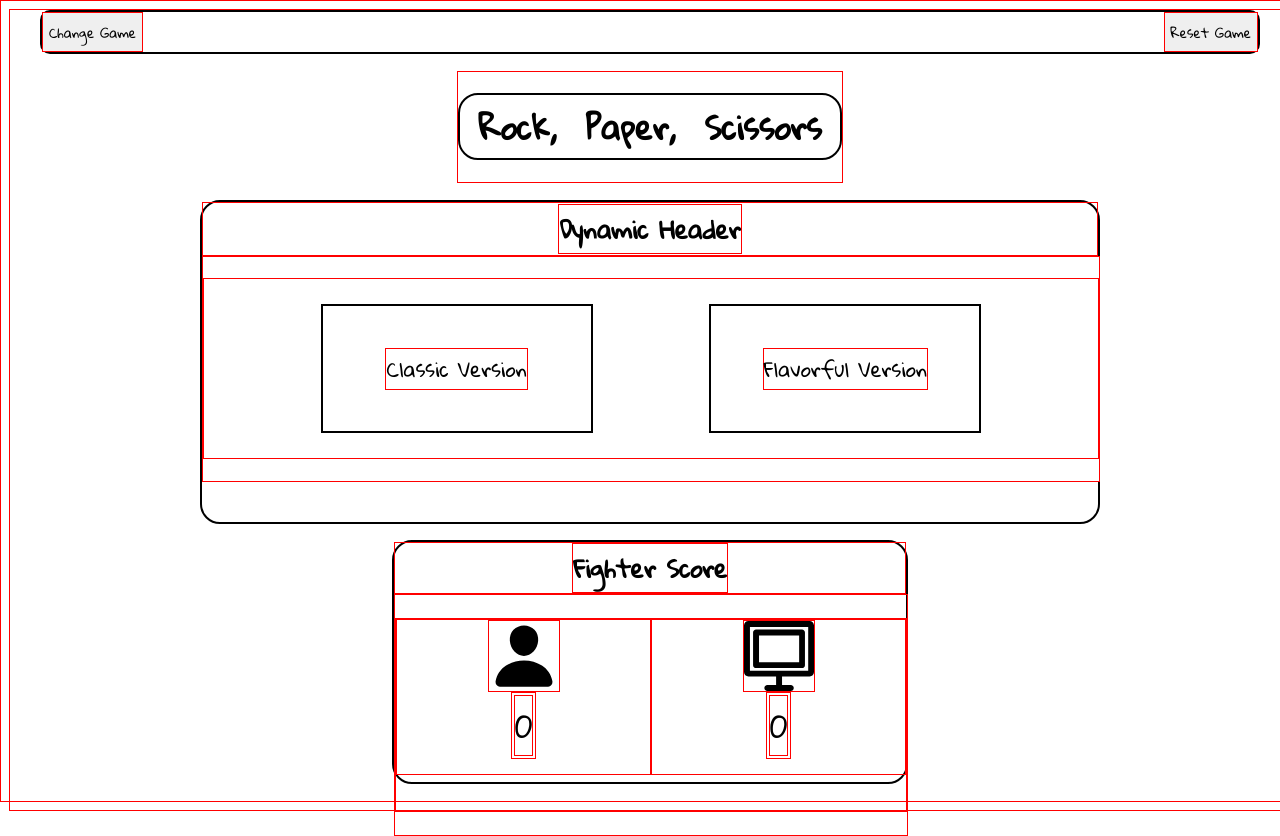
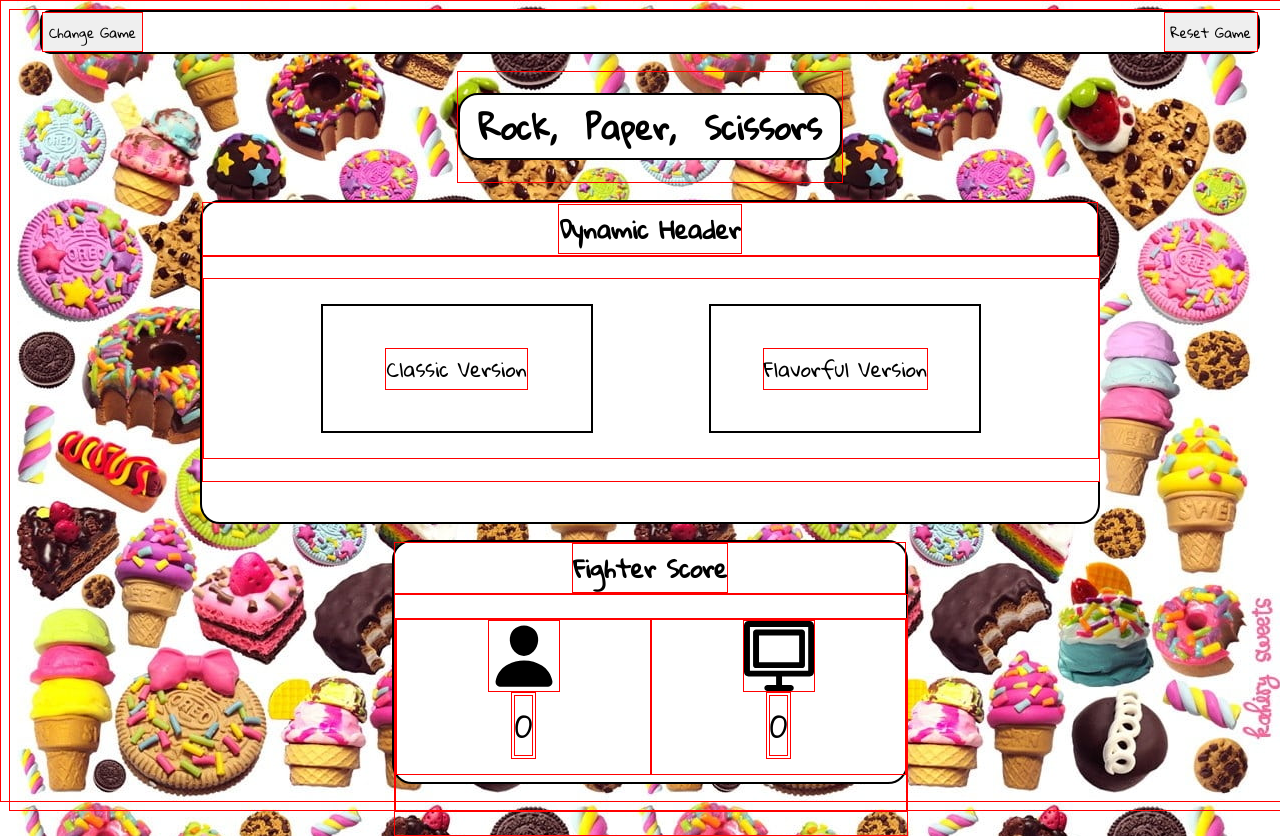
Before and after one commit to sway3406/rock-paper-scissors, a plain HTML site: page index.html in a window 1280 px wide. Drawn offline with Linux system fonts and the light colour scheme; a web font is replaced by a local one.

Commit message:
This commit adds back an accidently cut curly that broke the dessert svgs from showing in DOM

```diff
--- a/styles.css
+++ b/styles.css
@@ -17,7 +17,7 @@ body {
   flex-direction: column;
   align-items: center;
   justify-content: space-between;
-  background-image: url("./assets/background-/peakpx.jpg");
+  background-image: url("./assets/background-images/peakpx.jpg");
   height: 100vh;
   width: 100vw;
 }
@@ -237,6 +237,7 @@ height: 70%;
 #flavorful-game-box:hover {
   cursor: pointer;
   background-color: cyan;
+}
 
 #cake-button {
   background-image: url("./assets/desserts/cake-svgrepo-com.svg");
```
